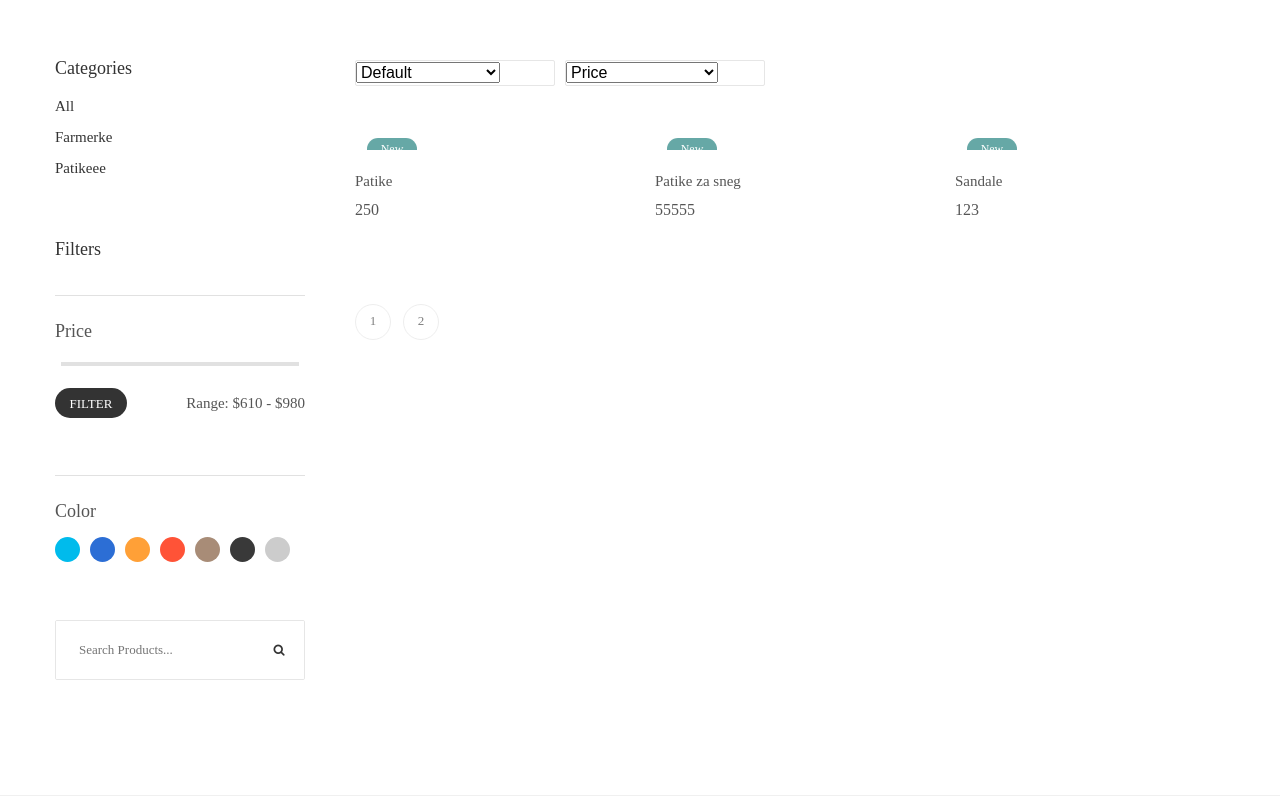
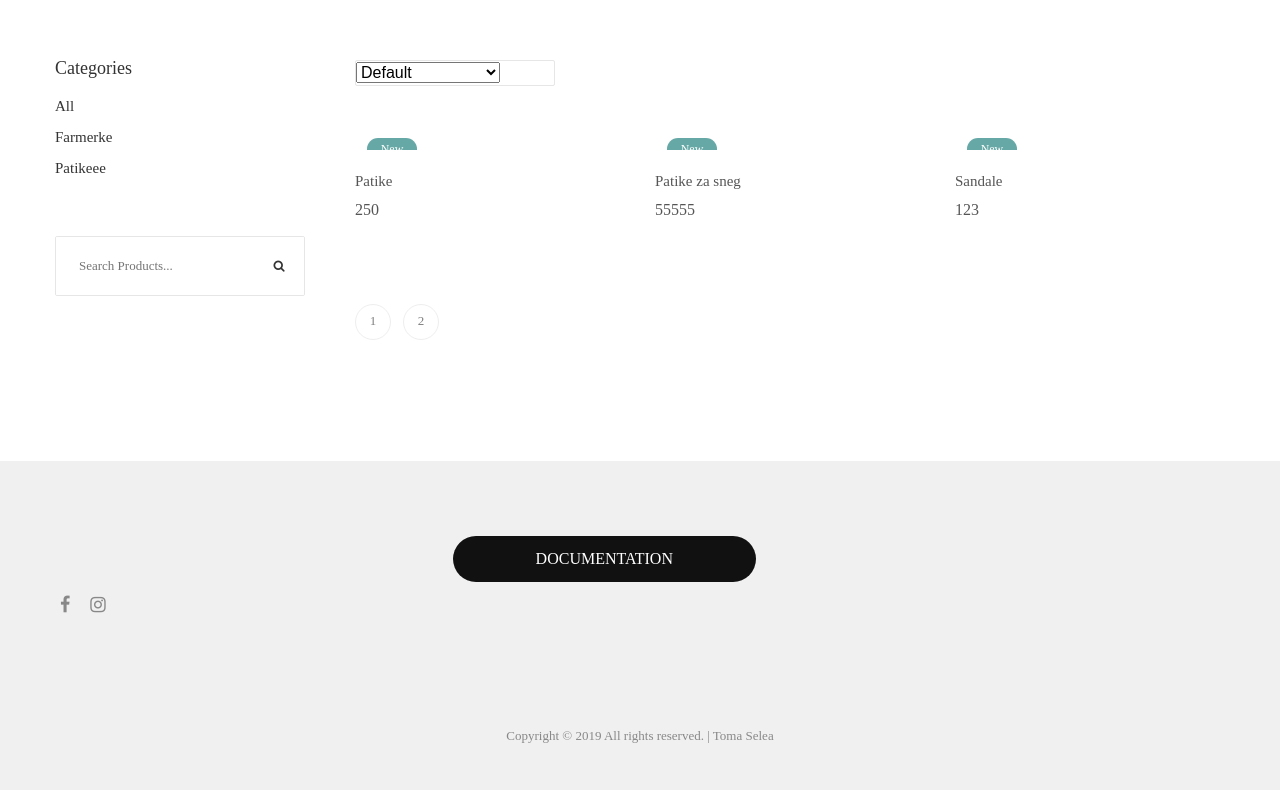
Before and after one commit to tomica95/php-shop, a PHP site: page /php-shop/index.php?page=shop in a window 1280 px wide. Shown: the part 125-921 px from the top of the page. Run offline with PHP 8.4, Linux system fonts and the light colour scheme; data comes from the database, SQL or seed files in the repository; data that the repository does not hold is empty; some libraries are stand-ins or nearby versions; some web fonts are replaced.

Commit message:
design on shop page

```diff
--- a/pages/views/products.php
+++ b/pages/views/products.php
@@ -38,75 +38,8 @@
 						</ul>
 
 						<!--  -->
-						<h4 class="m-text14 p-b-32">
-							Filters
-						</h4>
 
-						<div class="filter-price p-t-22 p-b-50 bo3">
-							<div class="m-text15 p-b-17">
-								Price
-							</div>
 
-							<div class="wra-filter-bar">
-								<div id="filter-bar"></div>
-							</div>
-
-							<div class="flex-sb-m flex-w p-t-16">
-								<div class="w-size11">
-									<!-- Button -->
-									<button class="flex-c-m size4 bg7 bo-rad-15 hov1 s-text14 trans-0-4">
-										Filter
-									</button>
-								</div>
-
-								<div class="s-text3 p-t-10 p-b-10">
-									Range: $<span id="value-lower">610</span> - $<span id="value-upper">980</span>
-								</div>
-							</div>
-						</div>
-
-						<div class="filter-color p-t-22 p-b-50 bo3">
-							<div class="m-text15 p-b-12">
-								Color
-							</div>
-
-							<ul class="flex-w">
-								<li class="m-r-10">
-									<input class="checkbox-color-filter" id="color-filter1" type="checkbox" name="color-filter1">
-									<label class="color-filter color-filter1" for="color-filter1"></label>
-								</li>
-
-								<li class="m-r-10">
-									<input class="checkbox-color-filter" id="color-filter2" type="checkbox" name="color-filter2">
-									<label class="color-filter color-filter2" for="color-filter2"></label>
-								</li>
-
-								<li class="m-r-10">
-									<input class="checkbox-color-filter" id="color-filter3" type="checkbox" name="color-filter3">
-									<label class="color-filter color-filter3" for="color-filter3"></label>
-								</li>
-
-								<li class="m-r-10">
-									<input class="checkbox-color-filter" id="color-filter4" type="checkbox" name="color-filter4">
-									<label class="color-filter color-filter4" for="color-filter4"></label>
-								</li>
-
-								<li class="m-r-10">
-									<input class="checkbox-color-filter" id="color-filter5" type="checkbox" name="color-filter5">
-									<label class="color-filter color-filter5" for="color-filter5"></label>
-								</li>
-
-								<li class="m-r-10">
-									<input class="checkbox-color-filter" id="color-filter6" type="checkbox" name="color-filter6">
-									<label class="color-filter color-filter6" for="color-filter6"></label>
-								</li>
-
-								<li class="m-r-10">
-									<input class="checkbox-color-filter" id="color-filter7" type="checkbox" name="color-filter7">
-									<label class="color-filter color-filter7" for="color-filter7"></label>
-								</li>
-							</ul>
-						</div>
 
 						<div class="search-product pos-relative bo4 of-hidden">
 							<input class="s-text7 size6 p-l-23 p-r-50" type="text" name="search-product" placeholder="Search Products...">
@@ -132,17 +65,7 @@
 								</select>
 							</div>
 
-							<div class="rs2-select2 bo4 of-hidden w-size12 m-t-5 m-b-5 m-r-10">
-								<select class="selection-2" name="sorting">
-									<option>Price</option>
-									<option>$0.00 - $50.00</option>
-									<option>$50.00 - $100.00</option>
-									<option>$100.00 - $150.00</option>
-									<option>$150.00 - $200.00</option>
-									<option>$200.00+</option>
 
-								</select>
-							</div>
 						</div>
 
 
```
